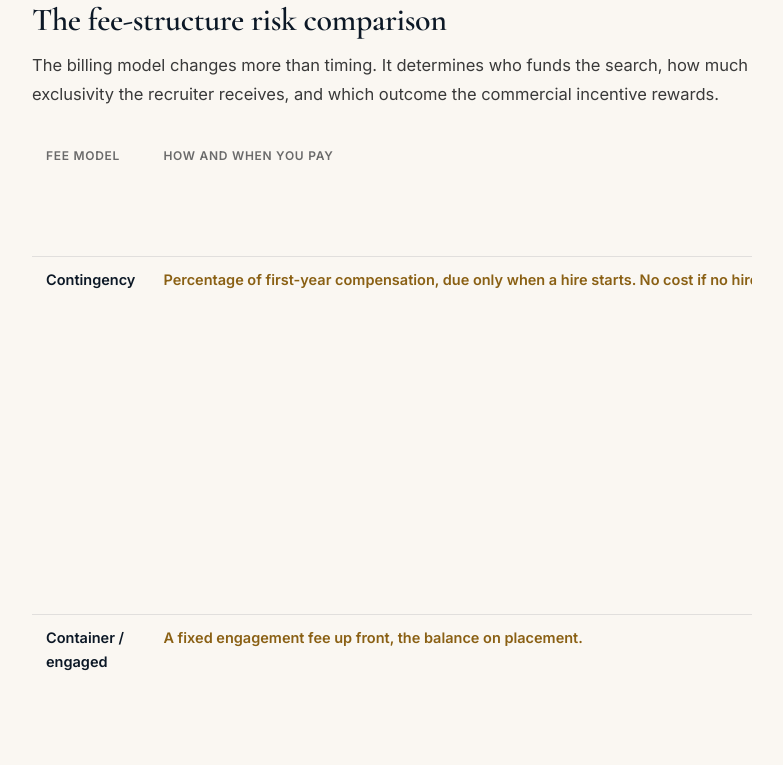
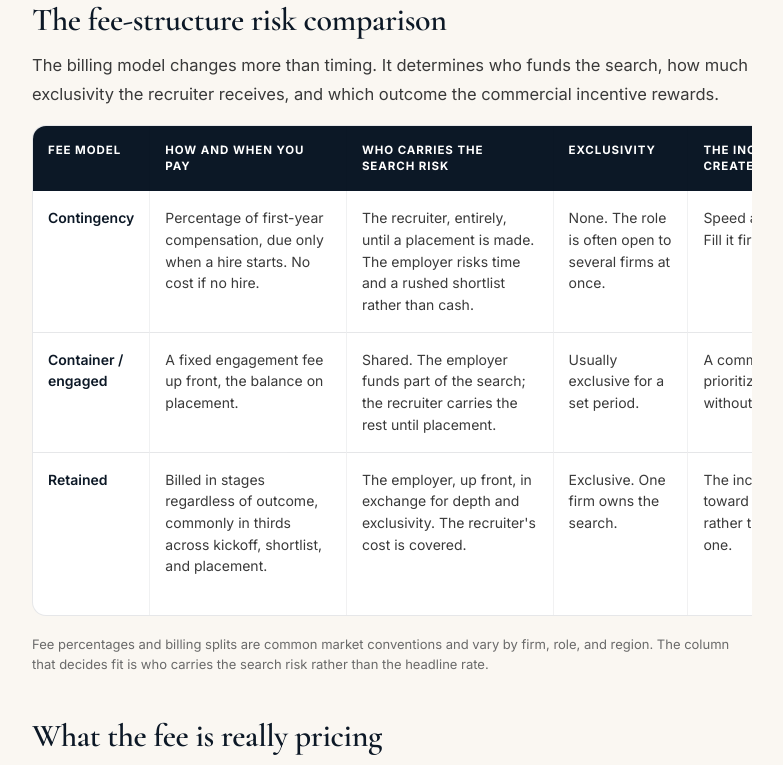
Before and after one commit to carlossgarrido/revenue-bench-website, a website: page deploy/guides/sales-recruiter-fees.html in a window 1280 px wide. Shown: the part 2180-2945 px from the top of the page, without its empty margins (238-1021 px from the left). Drawn offline with nearby package versions, Linux system fonts and the light colour scheme.

Commit message:
day 4 fix: readable 6-column wide-table styling on sales-recruiter-fees (navy-header bordered grid, defined widths, horizontal scroll container) matching the how-it-works pattern
Co-Authored-By: Claude Opus 4.8 (1M context) <noreply@anthropic.com>

```diff
--- a/deploy/guides/sales-recruiter-fees.html
+++ b/deploy/guides/sales-recruiter-fees.html
@@ -37,12 +37,20 @@
 <link href="../assets/site.css" rel="stylesheet" />
 <link href="../assets/article.css" rel="stylesheet" />
 <style>
-  .datatable{width:100%;border-collapse:collapse;margin:10px 0 6px;font-size:14.5px;}
-  .datatable th,.datatable td{text-align:left;padding:11px 14px;border-bottom:1px solid var(--line);vertical-align:top;}
-  .datatable th{font-size:12px;letter-spacing:.06em;text-transform:uppercase;color:var(--ink-soft);font-weight:600;}
-  .datatable td:first-child{font-weight:600;color:var(--navy);}
-  .datatable td:nth-child(2){white-space:nowrap;font-weight:600;color:var(--gold-deep);}
-  .datatable td:last-child{color:var(--ink-soft);font-size:13.5px;}
+  .table-scroll{overflow-x:auto;margin:10px 0 6px;padding-bottom:4px;-webkit-overflow-scrolling:touch;}
+  .datatable{width:100%;min-width:1040px;border-collapse:separate;border-spacing:0;background:var(--white);border:1px solid var(--line);border-radius:14px;overflow:hidden;font-size:14px;line-height:1.55;}
+  .datatable th,.datatable td{text-align:left;vertical-align:top;padding:16px 15px;border-bottom:1px solid var(--line);border-right:1px solid var(--line-soft);white-space:normal;}
+  .datatable th:last-child,.datatable td:last-child{border-right:0;}
+  .datatable tbody tr:last-child td{border-bottom:0;}
+  .datatable th{background:var(--navy);color:#fff;font-size:11.5px;font-weight:700;letter-spacing:.08em;text-transform:uppercase;line-height:1.4;}
+  .datatable td{color:var(--ink-mid);}
+  .datatable td:first-child{width:11%;font-weight:600;color:var(--navy);}
+  .datatable td:nth-child(2){width:19%;}
+  .datatable td:nth-child(3){width:20%;}
+  .datatable td:nth-child(4){width:13%;}
+  .datatable td:nth-child(5){width:17%;}
+  .datatable td:last-child{width:20%;color:var(--ink-soft);}
+  .source-note{margin-top:14px;font-size:13px;color:var(--ink-soft);line-height:1.6;}
   .method{background:var(--parchment);border-radius:12px;padding:26px 28px;margin-top:10px;}
   .method h3{font-size:19px;margin-bottom:10px;}
   .method p{font-size:14.5px;line-height:1.7;color:var(--ink-mid);margin-bottom:10px;}
@@ -115,8 +123,8 @@
 
       <h2 id="comparison">The fee-structure risk comparison</h2>
       <p>The billing model changes more than timing. It determines who funds the search, how much exclusivity the recruiter receives, and which outcome the commercial incentive rewards.</p>
-      <div class="table-scroll" style="overflow-x:auto;-webkit-overflow-scrolling:touch;margin:10px 0 6px;">
-        <table class="datatable" style="min-width:900px;">
+      <div class="table-scroll">
+        <table class="datatable">
           <thead>
             <tr>
               <th>Fee model</th>
```
